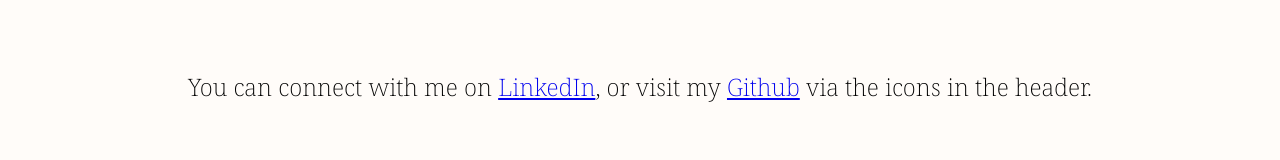
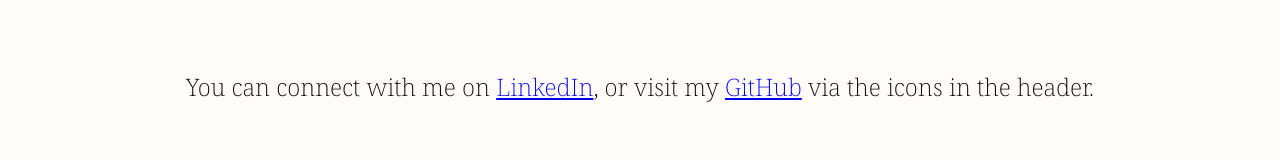
Before and after one commit to jma02/personal, a SvelteKit app: page / in a window 1280 px wide. Shown: the part 1342-1502 px from the top of the page. Built offline with nearby package versions, Linux system fonts and the light colour scheme.

Commit message:
fix: GitHub

```diff
--- a/src/routes/+page.svelte
+++ b/src/routes/+page.svelte
@@ -66,7 +66,7 @@
         <p>My current interests are in front-end development, financial technology, and deep learning.</p>
         <p>
            You can connect with me on <a href="https://linkedin.com/in/johnma02">LinkedIn</a>,
-           or visit my <a href="https://github.com/johnma02">Github</a> via the icons in the header.
+           or visit my <a href="https://github.com/johnma02">GitHub</a> via the icons in the header.
         </p>
         <p>Thanks for checking out my slice of the web.</p>
     </div>
@@ -164,6 +164,5 @@
         font-family: 'Noto Serif', serif;
         font-size: 24px;
         font-weight: 100;
-
     }
 </style>
```
